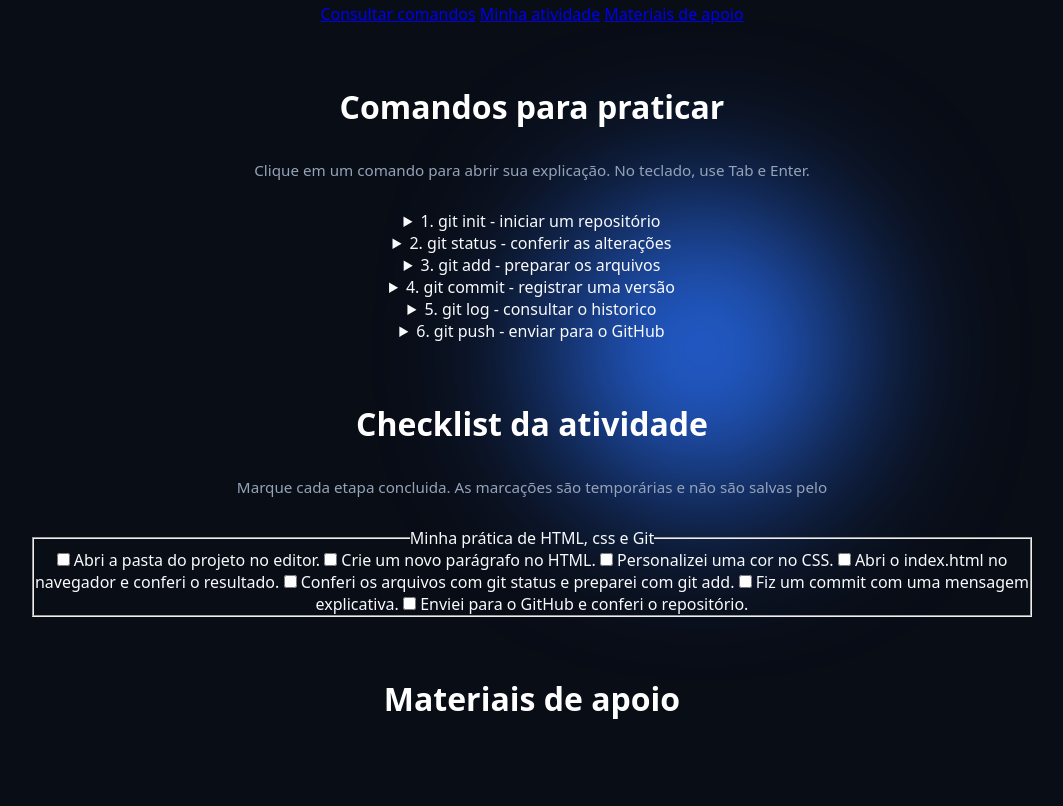
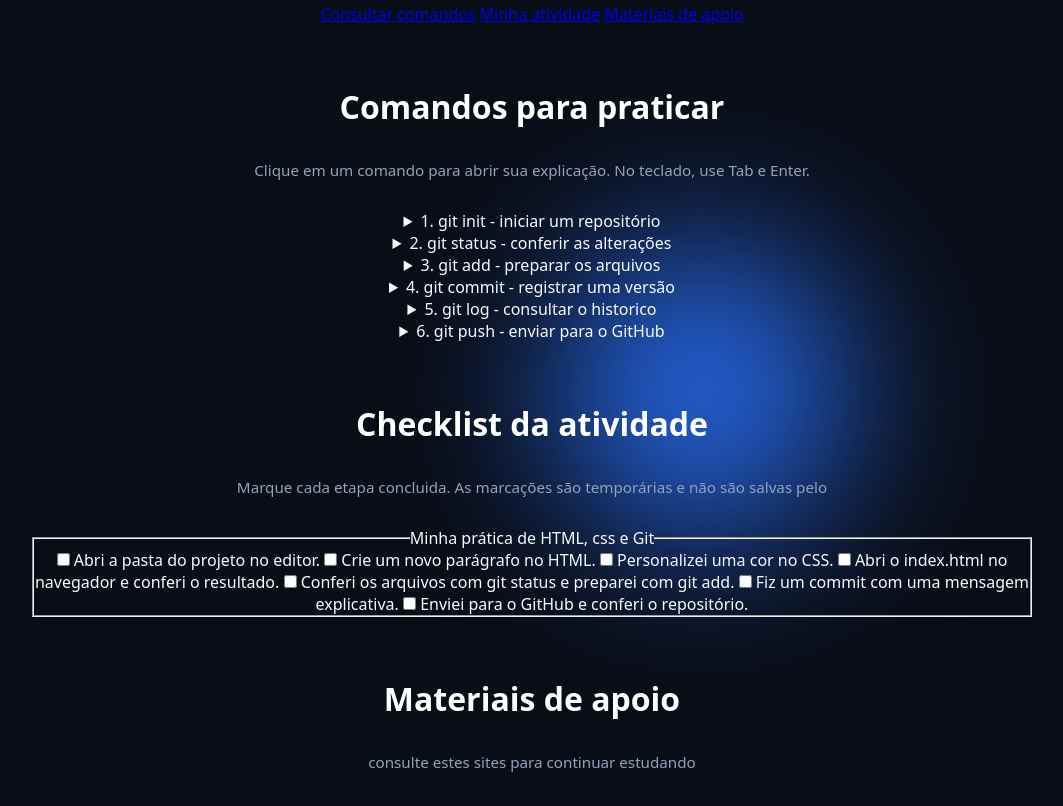
Before and after one commit to alissonlezo/aula-git, a plain HTML site: page index.html in a window 1280 px wide. Shown: the part 824-1630 px from the top of the page, without its empty margins (108-1171 px from the left). Drawn offline with Linux system fonts and the light colour scheme.

Commit message:
criei um p na section conteudo de estudo

```diff
--- a/index.html
+++ b/index.html
@@ -125,7 +125,7 @@
 
     <section class="conteudo estudo" id="materiais">
         <h2>Materiais de apoio</h2>
-
+        <p>consulte estes sites para continuar estudando</p>
     </section>
 
 </body>
```
